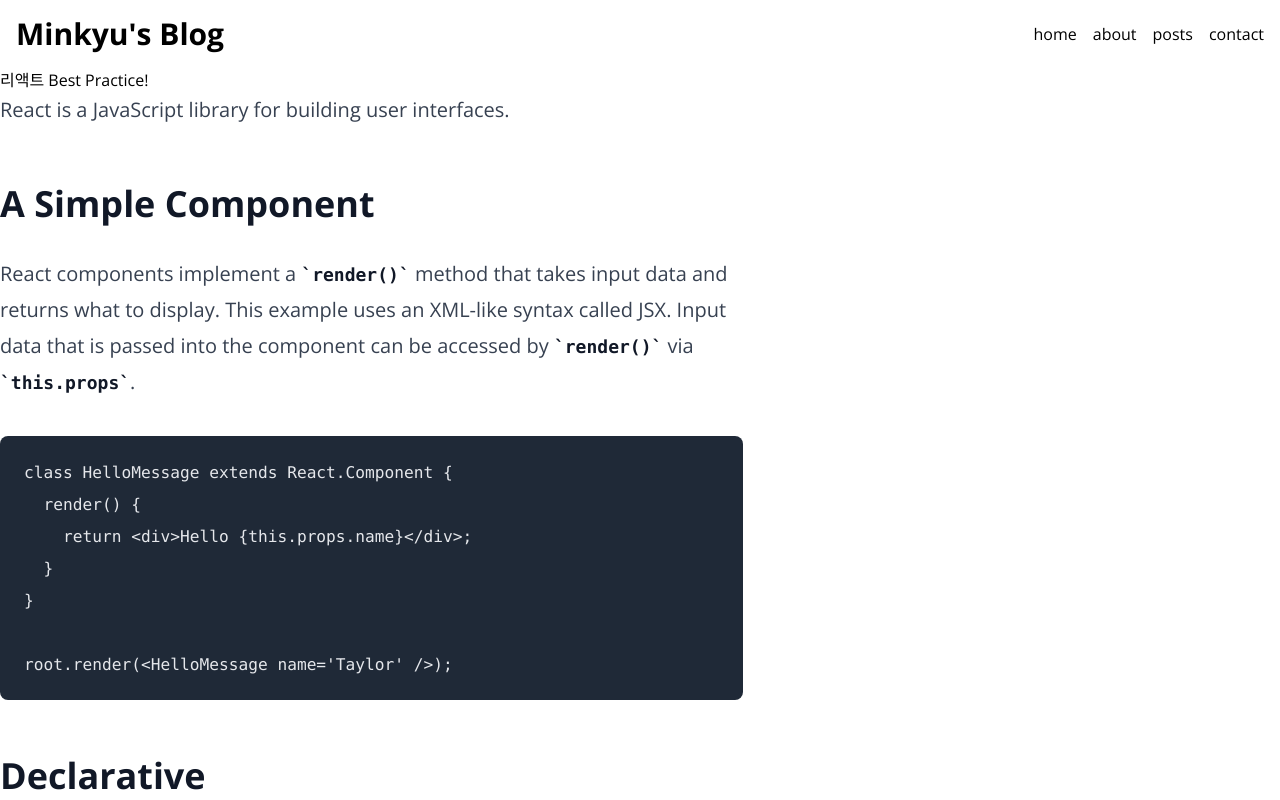
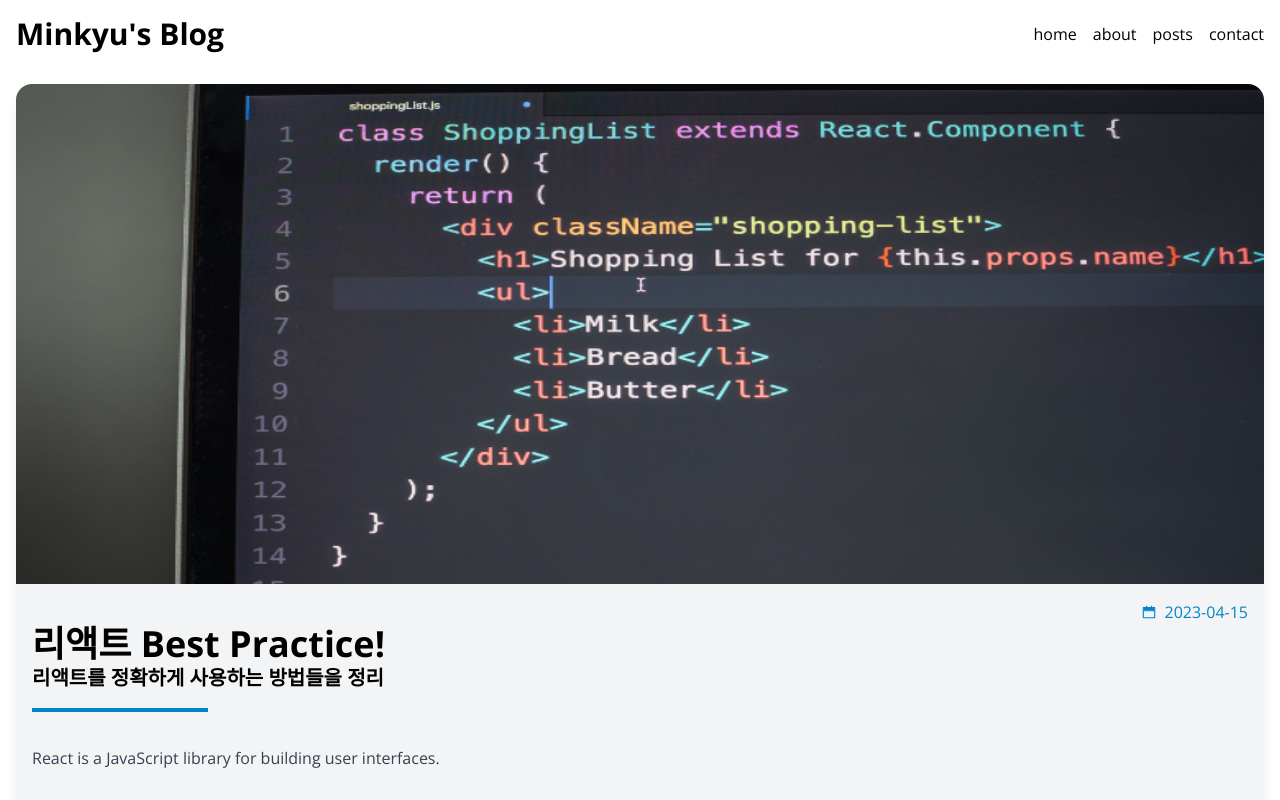
Before and after one commit to alsrb0504/Next.js-Blog-Clone-Coding---Dream-Coding, a Next.js app: page /posts/best-react-practices in a window 1280 px wide. Built offline with nearby package versions, Linux system fonts and the light colour scheme.

Commit message:
feat: MarkdownViewer 기능 구현

```diff
--- a/next.config.js
+++ b/next.config.js
@@ -3,6 +3,16 @@ const nextConfig = {
   experimental: {
     appDir: true,
   },
-}
+  images: {
+    remotePatterns: [
+      {
+        protocol: "https",
+        hostname: "images.unsplash.com",
+        port: "",
+        pathname: "/**",
+      },
+    ],
+  },
+};
 
-module.exports = nextConfig
+module.exports = nextConfig;
--- a/package.json
+++ b/package.json
@@ -19,13 +19,16 @@
     "react-dom": "18.2.0",
     "react-markdown": "^8.0.7",
     "react-multi-carousel": "^2.8.3",
+    "react-syntax-highlighter": "^15.5.0",
     "remark-gfm": "^3.0.1",
     "typescript": "5.0.2"
   },
   "devDependencies": {
     "@tailwindcss/typography": "^0.5.9",
+    "@types/react-syntax-highlighter": "^15.5.7",
     "autoprefixer": "^10.4.14",
     "postcss": "^8.4.21",
+    "react-icons": "^4.10.1",
     "tailwindcss": "^3.3.0"
   }
 }
--- a/src/app/posts/[slug]/page.tsx
+++ b/src/app/posts/[slug]/page.tsx
@@ -1,6 +1,8 @@
 import MarkdownViewer from "@/components/MarkdownViewer";
 import { getPostData } from "@/service/posts";
+import Image from "next/image";
 import React from "react";
+import { AiTwotoneCalendar } from "react-icons/ai";
 
 type Props = {
   params: {
@@ -9,12 +11,29 @@ type Props = {
 };
 
 export default async function PostPage({ params: { slug } }: Props) {
-  const post = await getPostData(slug);
+  const { path, date, title, description, content } = await getPostData(slug);
 
   return (
-    <>
-      <h2>{post.title}</h2>
-      <MarkdownViewer content={post.content} />
-    </>
+    <article //
+      className="rounded-2xl overflow-hidden bg-gray-100 shadow-lg m-4"
+    >
+      <Image
+        className="w-full h-1/5 max-h-[500px]"
+        src={`/images/posts/${path}.png`}
+        alt={title}
+        width={760}
+        height={420}
+      />
+      <section className="flex flex-col p-4">
+        <div className="flex items-center self-end text-sky-600">
+          <AiTwotoneCalendar />
+          <p className="font-semibod ml-2">{date.toString()}</p>
+        </div>
+        <h1 className="text-4xl font-bold">{title}</h1>
+        <p className="text-xl font-bold">{description}</p>
+        <div className="w-44 border-2 border-sky-600 mt-4 mb-8" />
+        <MarkdownViewer content={content} />
+      </section>
+    </article>
   );
 }
--- a/src/components/MarkdownViewer.tsx
+++ b/src/components/MarkdownViewer.tsx
@@ -1,6 +1,11 @@
+"use client";
+
 import React from "react";
 import ReactMarkdown from "react-markdown";
 import remarkGfm from "remark-gfm";
+import { Prism as SyntaxHighlighter } from "react-syntax-highlighter";
+import { materialDark } from "react-syntax-highlighter/dist/esm/styles/prism";
+import Image from "next/image";
 
 interface MarkdownViewerProps {
   content: string;
@@ -9,8 +14,36 @@ interface MarkdownViewerProps {
 export default function MarkdownViewer({ content }: MarkdownViewerProps) {
   return (
     <ReactMarkdown //
-      className="prose lg:prose-xl"
+      className="prose max-w-none"
       remarkPlugins={[remarkGfm]}
+      components={{
+        code({ node, inline, className, children, ...props }) {
+          const match = /language-(\w+)/.exec(className || "");
+          return !inline && match ? (
+            <SyntaxHighlighter
+              language={match[1]}
+              PreTag="div"
+              {...props}
+              style={materialDark}
+            >
+              {String(children).replace(/\n$/, "")}
+            </SyntaxHighlighter>
+          ) : (
+            <code className={className} {...props}>
+              {children}
+            </code>
+          );
+        },
+        img: (image) => (
+          <Image
+            className="w-full max-h-60 object-cover"
+            src={image.src || ""}
+            alt={image.alt || ""}
+            width={500}
+            height={350}
+          />
+        ),
+      }}
     >
       {content}
     </ReactMarkdown>
```
Also changed, not shown: 1 other file (tests, documents, lock files or other folders).
